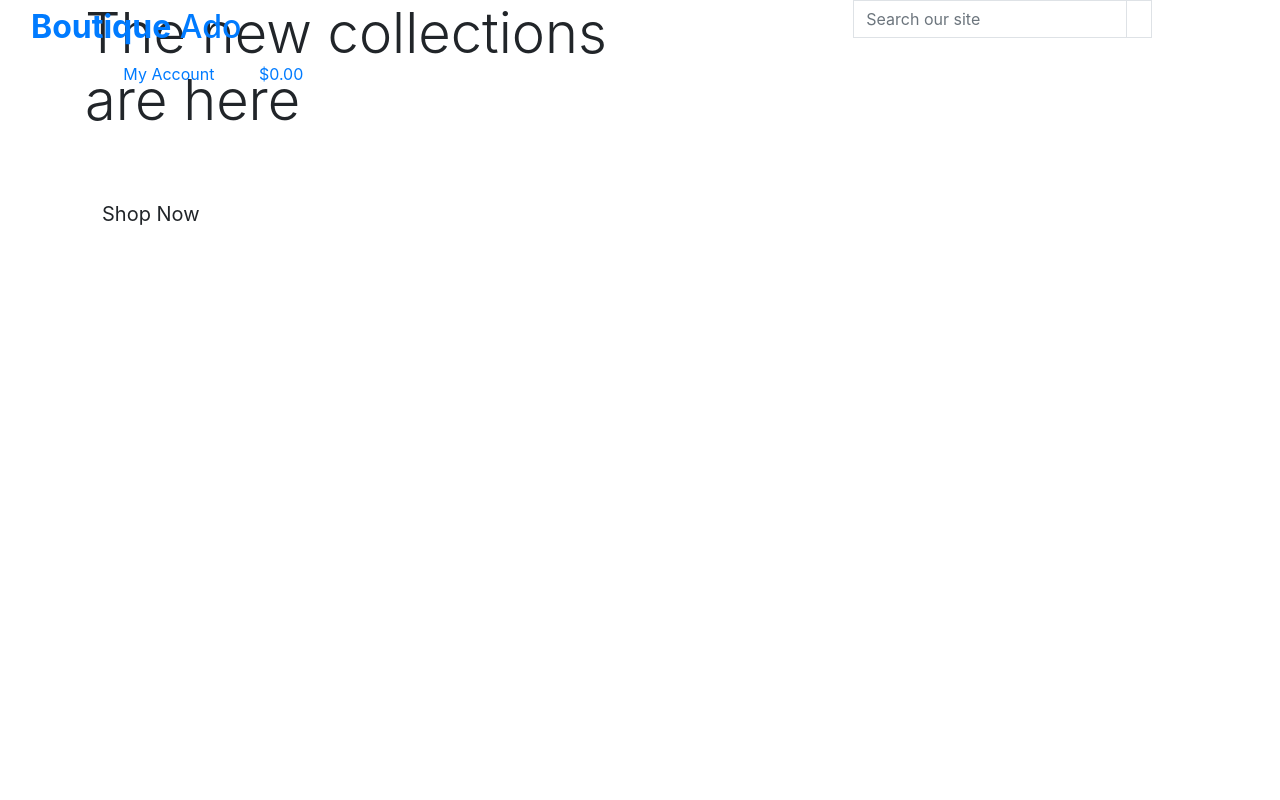
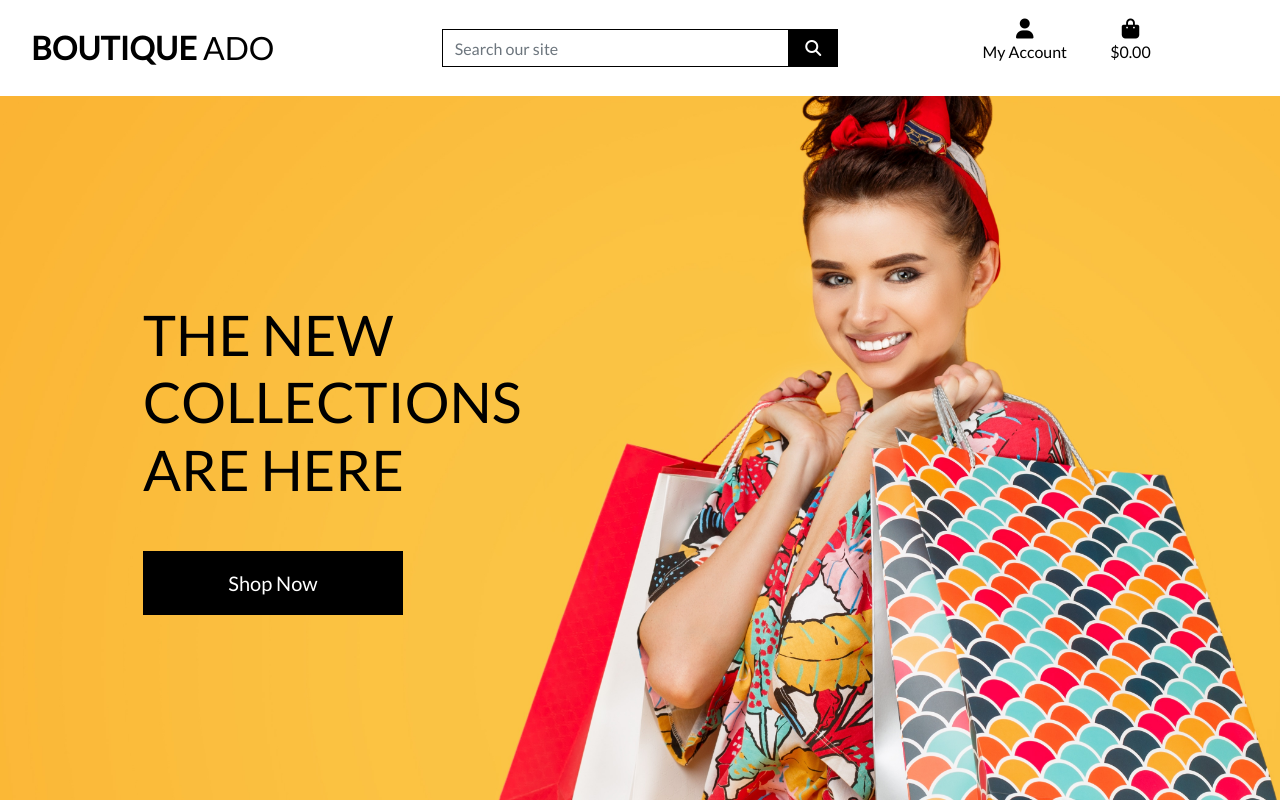
Before and after one commit to Amyh97/Boutique-Ado, a Django app: page / in a window 1280 px wide. Run offline with Django 3.2, Linux system fonts and the light colour scheme; some libraries are stand-ins or nearby versions.

Commit message:
compleate homepage header and css

```diff
--- a/boutique_ado/settings.py
+++ b/boutique_ado/settings.py
@@ -146,3 +146,7 @@ USE_TZ = True
 # https://docs.djangoproject.com/en/3.1/howto/static-files/
 
 STATIC_URL = '/static/'
+STATICFILES_DIRS = (os.path.join(BASE_DIR, 'static'),)
+
+MEDIA_URL = ('/media/')
+MEDIA_ROOT = os.path.join(BASE_DIR, 'media')
--- a/boutique_ado/urls.py
+++ b/boutique_ado/urls.py
@@ -15,9 +15,11 @@ Including another URLconf
 """
 from django.contrib import admin
 from django.urls import path, include
+from django.conf import settings
+from django.conf.urls.static import static
 
 urlpatterns = [
     path('admin/', admin.site.urls),
     path('accounts/', include('allauth.urls')),
     path('', include('home.urls')),
-]
+] + static(settings.MEDIA_URL, document_root= settings.MEDIA_ROOT)
--- /dev/null
+++ b/static/css/base.css
@@ -0,0 +1,85 @@
+/*--- so h-100 and vertical centering will work ---*/
+html {
+    height: 100%;
+}
+
+body {
+    background: url('/media/homepage_background_cropped.jpg') no-repeat center center fixed;
+    background-size: cover;
+    height: calc(100vh - 164px);
+    color: #555;
+    font-family: 'Lato';
+}
+
+/*--- from Bulma css framework centers fontawsome icons and ensures consistant size ---*/
+.icon {
+    align-items: center;
+    display: inline-flex;
+    justify-content: center;
+    height: 1.5rem;
+    width: 1.5rem;
+}
+
+ /*--- maintains uppercase when we want to call attention to something ---*/
+.logo-font {
+    text-transform: uppercase;
+}
+
+/*--- makes the logo take up as much room as the text, and no more ---*/
+.main-logo-link {
+    width: fit-content;
+}
+ /*--- keep buttons consistant through out ---*/
+.shop-now-button {
+    background: black;
+    color: white;
+    min-width: 260px;
+}
+
+.btn-black {
+    background: black;
+    color: white;
+}
+
+.shop-now-button:hover,
+.shop-now-button:active,
+.shop-now-button:focus,
+.btn-black:hover,
+.btn-black:active,
+.btn-black:focus {
+    background: #222;
+    color: white;
+}
+ /*--- bootstrap does not have these helper classes, important used to ensure items obbey these rules ---*/
+.text-black {
+    color: #000 !important;
+}
+
+.border-black {
+    border: 1px solid black !important;
+}
+
+/* --- Media Queries ---*/
+
+/*--- Slightly larger container on xl screens ---*/
+@media (min-width: 1200px) {
+  .container {
+    max-width: 80%;
+  }
+}
+
+/*--- fixed top navbar only on medium and up ---*/
+@media (min-width: 992px) {
+    .fixed-top-desktop-only {
+        position: fixed;
+        top: 0;
+        right: 0;
+        left: 0;
+        z-index: 1030;
+    }
+
+    /*--- pushes body down, page header block added in index.html ---*/
+    .header-container {
+        padding-top: 164px;
+    }
+}
--- a/templates/base.html
+++ b/templates/base.html
@@ -15,12 +15,15 @@
 
     {% block corecss %}
         <link rel="stylesheet" href="https://stackpath.bootstrapcdn.com/bootstrap/4.4.1/css/bootstrap.min.css" integrity="sha384-Vkoo8x4CGsO3+Hhxv8T/Q5PaXtkKtu6ug5TOeNV6gBiFeWPGFN9MuhOf23Q9Ifjh" crossorigin="anonymous">
+        <link  rel="stylesheet" href="https://fonts.googleapis.com/css2?family=Lato&display=swap">
+         <link rel="stylesheet" href="{% static 'css/base.css' %}">
     {% endblock %}
 
     {% block extra_css %}
     {% endblock %}
 
     {% block corejs %}
+        <script src="https://kit.fontawesome.com/4619103797.js" crossorigin="anonymous"></script>
         <script src="https://code.jquery.com/jquery-3.4.1.slim.min.js" integrity="sha384-J6qa4849blE2+poT4WnyKhv5vZF5SrPo0iEjwBvKU7imGFAV0wwj1yYfoRSJoZ+n" crossorigin="anonymous"></script>
         <script src="https://cdn.jsdelivr.net/npm/popper.js@1.16.0/dist/umd/popper.min.js" integrity="sha384-Q6E9RHvbIyZFJoft+2mJbHaEWldlvI9IOYy5n3zV9zzTtmI3UksdQRVvoxMfooAo" crossorigin="anonymous"></script>
         <script src="https://stackpath.bootstrapcdn.com/bootstrap/4.4.1/js/bootstrap.min.js" integrity="sha384-wfSDF2E50Y2D1uUdj0O3uMBJnjuUD4Ih7YwaYd1iqfktj0Uod8GCExl3Og8ifwB6" crossorigin="anonymous"></script>
@@ -33,13 +36,13 @@
   </head>
   <body>
         <header class="container-fluid fixed-top">
-            <div class="row">
-                <div class="col-12 col-lg-4 my-auto py-1 py-lg-0 text-center text-lg-left">
-                    <a href="{% url 'home' %}" class="nav-link mai-logo-link">
+            <div id="topnav" class="row bg-white py-lg-2 d-none d-lg-flex">
+                <div class="col-12 col-md-4 my-auto py-1 py-lg-0 text-center text-lg-left">
+                    <a href="{% url 'home' %}" class="nav-link main-logo-link">
                         <h2 class="logo-font text-black my-0"><strong>Boutique</strong> Ado</h2>
                     </a>
                 </div>
-                <div class="col-12 col-lg-4 my-auto py-1 py-lg-0"></div>
+                <div class="col-12 col-md-4 my-auto py-1 py-lg-0">
                     <form method="GET" action="">
                         <div class="input-group w-100">
                             <!-- name q is for query and will be submitted to the action url-->
@@ -54,7 +57,8 @@
                             </div>
                         </div>
                     </form>
-                <div class="col-12 col-lg-4 my-auto py-1 py-lg-0">
+                    </div>
+                <div class="col-12 col-md-4 my-auto py-1 py-lg-0">
                     <!-- boot strap classes to put items next to each other with no bullet points-->
                     <ul class="list-inline list-unstyled text-center">
                         <li class="list-inline-item dropdown">
```
Also changed, not shown: media/homepage_background_cropped.jpg (added).
